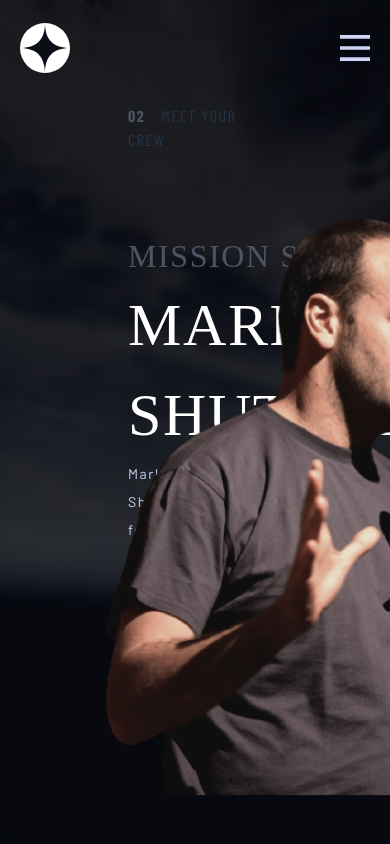
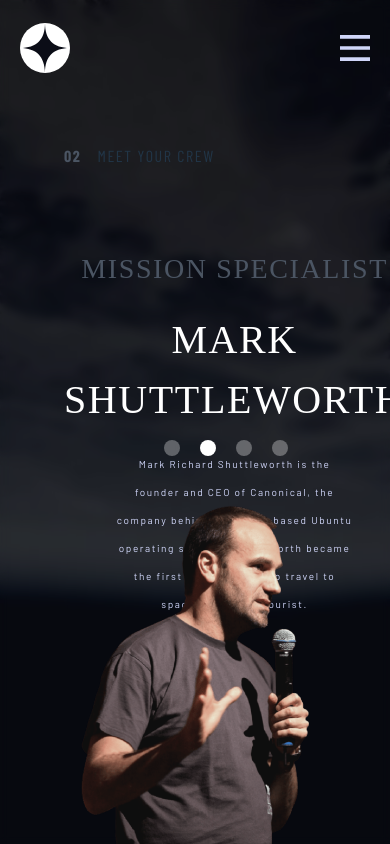
Before and after one commit to AdityaSurve/space_tourism, a React (Vite) app: page /crew in a window 390 px wide. Built offline with nearby package versions, Linux system fonts and the light colour scheme; a web font is replaced by a local one.

Commit message:
crewTablet

```diff
--- a/src/pages/Crew.jsx
+++ b/src/pages/Crew.jsx
@@ -37,26 +37,30 @@
     setTitle(initialMember.title);
     setDesc(initialMember.desc);
     setImg(initialMember.imgUrl);
-  }, []);
+  }, [activeLink]);
 
   return (
     <div className="relative overflow-hidden">
       <div className="h-screen w-screen flex justify-center items-center">
-        <div className="h-full w-screen tracking-widest bg-[#00000050] backdrop-filter backdrop-blur-sm z-[100] flex flex-col justify-center items-start p-32">
-          <div>
+        <div className="h-full w-screen tracking-widest bg-[#00000050] backdrop-filter backdrop-blur-sm z-[100] flex flex-col justify-start lg:justify-center items-start p-16 lg:p-32">
+          <div className="mt-20">
             <div className="text-left text-[16px] md:text-[20px] lg:text-[24px] font-barlowCondensed">
               <span className="font-bold text-gray-600 me-4">02</span>
               MEET YOUR CREW
             </div>
           </div>
-          <div className="h-auto mt-20 flex flex-col">
-            <div className="text-gray-600 text-[32px] font-bell">{title}</div>
-            <div className="text-white text-[60px] font-bell">{name}</div>
-            <div className="text-medium text-[14px] w-[40%] font-barlow leading-7">
+          <div className="h-auto mt-20 flex flex-col justify-center items-center lg:items-start lg:justify-start lg:mb-20 gap-5 lg:gap-0">
+            <div className="text-gray-600 text-center lg:text-left text-[28px] lg:text-[32px] font-bell">
+              {title}
+            </div>
+            <div className="text-white text-center lg:text-left text-[40px] lg:text-[60px] font-bell">
+              {name}
+            </div>
+            <div className="text-medium text-center lg:text-left text-[10px] lg:text-[14px] w-[70%] lg:w-[40%] font-barlow leading-7">
               {desc}
             </div>
           </div>
-          <div className="fixed bottom-28 flex gap-5 mt-32">
+          <div className="fixed left-[42%] bottom-[46%] lg:left-32 lg:bottom-28 flex gap-5 mt-32">
             {Crews.map((member) => {
               return activeLink === member.id ? (
                 <div
@@ -82,7 +86,7 @@
         <img
           src={img}
           alt=""
-          className="h-[80%] w-full object-contain absolute bottom-0 left-[27%]  z-[10000]"
+          className="h-[40%] lg:h-[80%] w-full object-contain absolute bottom-0 left-0 lg:left-[27%]  z-[10000]"
         />
       </div>
       <img
```
